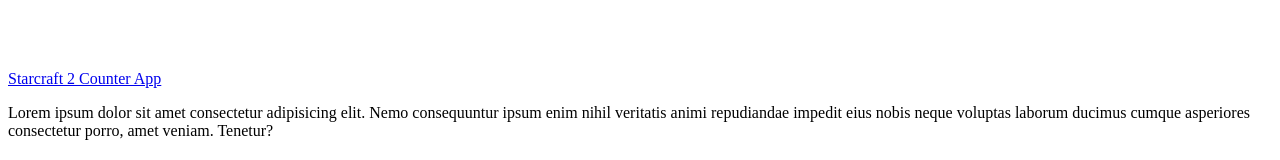
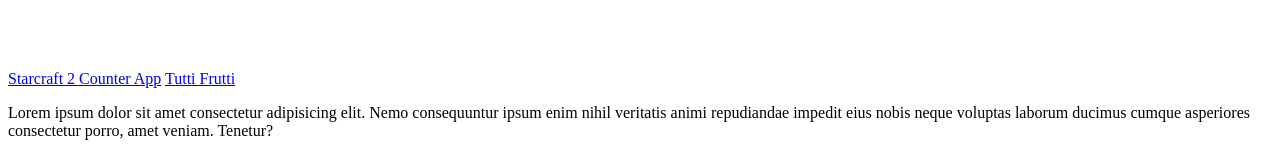
Before and after one commit to marcosc1995/PORTFOLIO-WEB, a plain HTML site: page index.html in a window 1280 px wide. Shown: the part 488-648 px from the top of the page. Drawn offline with Linux system fonts and the light colour scheme.

Commit message:
correccion

```diff
--- a/index.html
+++ b/index.html
@@ -10,7 +10,7 @@
   <body>
     <h1>Marcos Caitano</h1>
     <a href="/pages/S2-COUNTER-APP/index.html">Starcraft 2 Counter App</a>
-    <a href="pages/TUTTIFRUTTI/index.html"></a>
+    <a href="pages/TUTTIFRUTTI/index.html">Tutti Frutti</a>
     <p>
       Lorem ipsum dolor sit amet consectetur adipisicing elit. Nemo consequuntur
       ipsum enim nihil veritatis animi repudiandae impedit eius nobis neque
```
